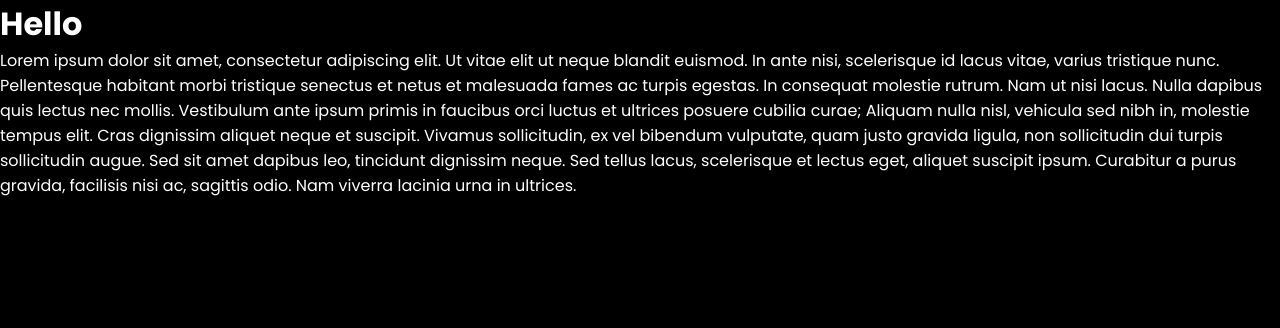
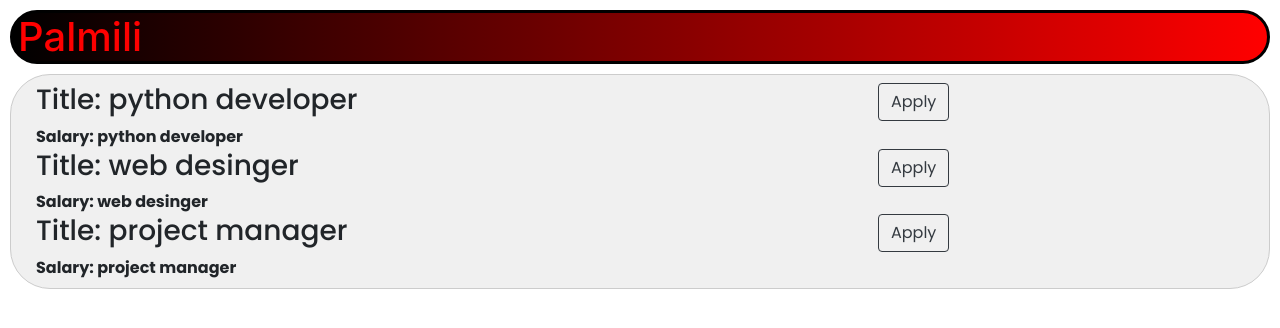
Before and after one commit to afrtite00/flaskintro, a Flask app: page / in a window 1280 px wide. Shown: the top 328 px of the page. Run offline with Flask 3, Linux system fonts and the light colour scheme.

Commit message:
Added dynamic data , just having fun

```diff
--- a/app.py
+++ b/app.py
@@ -1,11 +1,29 @@
-from flask import Flask, render_template
+from flask import Flask, render_template, jsonify
 
 app = Flask(__name__)
+JOBS = [{
+  'id': 1,
+  'title': "python developer",
+  'salary': "120k",
+}, {
+  'id': 2,
+  'title': "web desinger",
+  'salary': "100k",
+}, {
+  'id': 3,
+  'title': "project manager",
+  'salary': "80k",
+}]
 
 
 @app.route("/")
 def main():
-  return render_template("index.html")
+  return render_template("index.html", jobs=JOBS)
+
+
+@app.route("/api/jobs")
+def jobs():
+  return jsonify(JOBS)
 
 
 if __name__ == "__main__":
--- a/static/style.css
+++ b/static/style.css
@@ -1,12 +1,40 @@
 /* Google Font Link */
 @import url('https://fonts.googleapis.com/css2?family=Poppins:wght@200;300;400;500;600;700&display=swap');
 *{
-  margin: 0;
-  padding: 0;
-  background-color:black;
-  color:white;
   font-family: "Poppins" , sans-serif;
 }
-h1 {
-  position: sticky;
+.title {
+  text-align: left;
+  padding-left:5px;
+  color:red;
+  margin :10px 10px ;
+  border: 3px solid black;
+  border-radius:50px;
+  background-image: linear-gradient(to right ,black,red);
 }
+.parag {
+  border:3px solid black;
+  border-radius:40px;
+  padding-left:25px;
+  padding-top:8px;
+  padding-bottom:8px;
+  margin:10px 10px;
+}
+  .parag {
+    /* Set the desired dimensions for the container */
+    /* Add any other desired styles for the container, like background color or border */
+    background-color: #f0f0f0;
+    border: 1px solid #ccc;
+    /* Ensure the container can contain its child elements */
+    overflow: hidden;
+  }
+
+  .parag img {
+    /* Make sure the image doesn't exceed the container's width */
+    max-width: 100%;
+    /* Make sure the image doesn't exceed the container's height */
+    max-height: 100%;
+    /* Center the image horizontally within the container */
+    display: block;
+    margin: 0 auto;
+  }
--- a/templates/index.html
+++ b/templates/index.html
@@ -5,16 +5,17 @@
   <meta http-equiv="X-UA-Compatible" content="IE=edge">
   <meta name="viewport" content="width=device-width, initial-scale=1.0">
   <link rel="stylesheet" href="static/style.css">
+  <link rel="stylesheet" href="https://cdn.jsdelivr.net/npm/bootstrap@4.1.3/dist/css/bootstrap.min.css" integrity="sha384-MCw98/SFnGE8fJT3GXwEOngsV7Zt27NXFoaoApmYm81iuXoPkFOJwJ8ERdknLPMO" crossorigin="anonymous">
   <title>Palmili</title>
 </head>
 <body>
-  <h1>Hello</h1>
+  <h1 class="title" >Palmili</h1>
   <div class="parag" >
-    <p>
-      Lorem ipsum dolor sit amet, consectetur adipiscing elit. Ut vitae elit ut neque blandit euismod. In ante nisi, scelerisque id lacus vitae, varius tristique nunc. Pellentesque habitant morbi tristique senectus et netus et malesuada fames ac turpis egestas. In consequat molestie rutrum. Nam ut nisi lacus. Nulla dapibus quis lectus nec mollis. Vestibulum ante ipsum primis in faucibus orci luctus et ultrices posuere cubilia curae; Aliquam nulla nisl, vehicula sed nibh in, molestie tempus elit. Cras dignissim aliquet neque et suscipit. Vivamus sollicitudin, ex vel bibendum vulputate, quam justo gravida ligula, non sollicitudin dui turpis sollicitudin augue. Sed sit amet dapibus leo, tincidunt dignissim neque. Sed tellus lacus, scelerisque et lectus eget, aliquet suscipit ipsum. Curabitur a purus gravida, facilisis nisi ac, sagittis odio. Nam viverra lacinia urna in ultrices.
-
-
-    </p>
+    <div>
+        {% for job in jobs %}
+          {% include 'jobs.html'   %}
+        {% endfor %}
+    </div>
   </div>
 </body>
 </html>
--- /dev/null
+++ b/templates/jobs.html
@@ -0,0 +1,9 @@
+<div class="row">
+  <div class="col-sm-8">
+      <h3>Title: {{job['title']}}</h3>
+      <b>Salary: {{job['title']}}</b>
+  </div>
+  <div class="col-sm-4">
+    <button type="button"  class="btn btn-outline-dark">Apply</button>
+  </div>
+</div>
```
